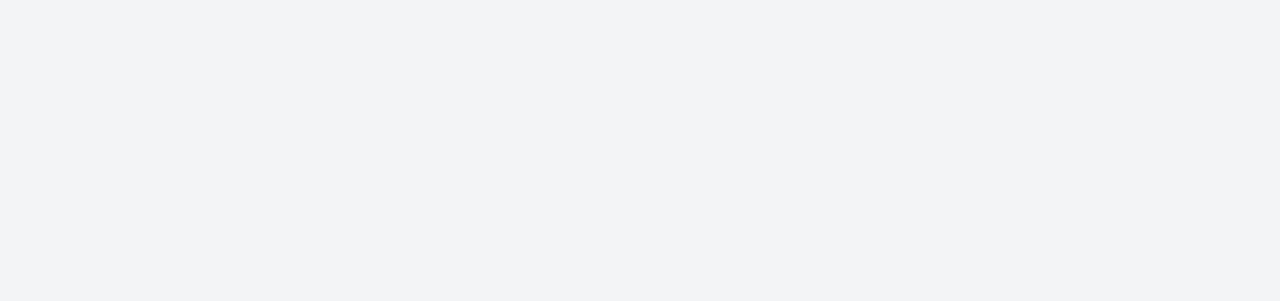
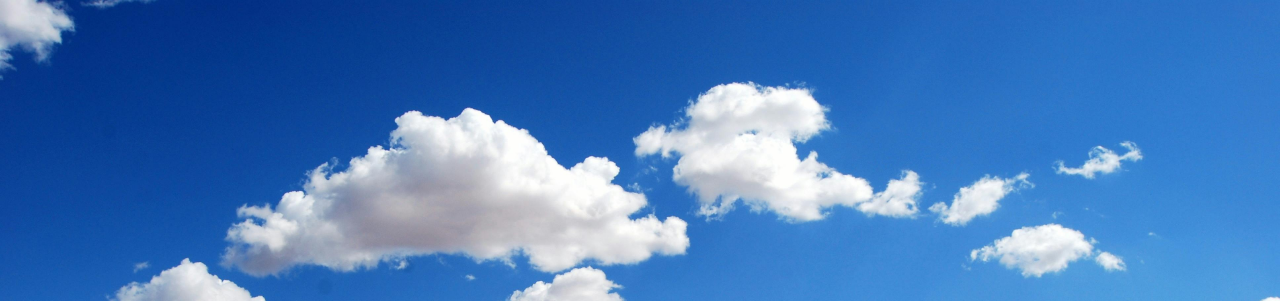
Before and after one commit to NoviceProgrammer210/Weather-Application, a plain HTML site: page index.html in a window 1280 px wide. Shown: the top 301 px of the page. Drawn offline with nearby package versions, Linux system fonts and the light colour scheme.

Commit message:
Added BAckground Image

```diff
--- a/index.html
+++ b/index.html
@@ -7,7 +7,7 @@
     <!-- Include Tailwind CSS via CDN -->
     <link href="https://cdn.jsdelivr.net/npm/tailwindcss@2.2.19/dist/tailwind.min.css" rel="stylesheet">
 </head>
-<body class="bg-gray-100 flex items-center justify-center h-screen">
+<body class="bg-gray-100 flex items-center justify-center h-screen" style="background-image:url('./pexels-pixabay-46160.jpg');background-repeat: no-repeat;background-size:cover;">
     <div class="bg-white p-8 rounded-lg shadow-lg w-full max-w-sm">
         <h1 class="text-2xl font-bold mb-4 text-center">Weather App</h1>
         <div class="flex mb-4">
```
Also changed, not shown: pexels-pixabay-46160.jpg (added).
